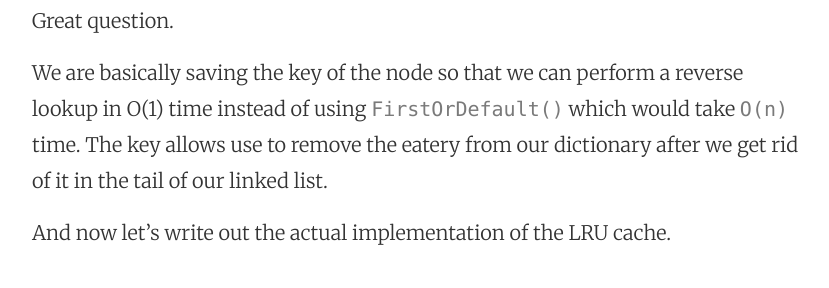
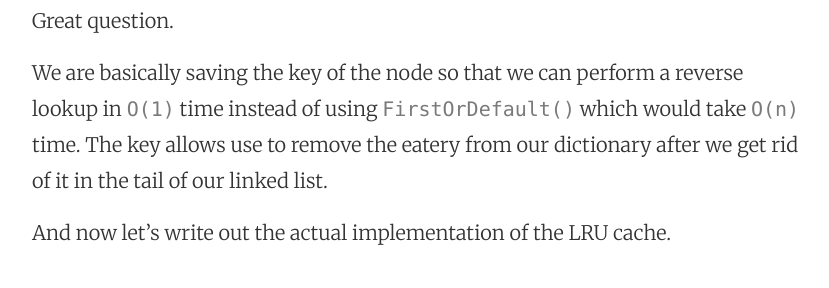
Before and after one commit to JungMinu/AvetisG.github.io, a Jekyll site: the page built from _posts/2015-07-25-new-favorite-data-structure-lru-cache.md, in a window 1280 px wide and 900 px high, scrolled down 2408 px. Shown: the part 200-488 px from the top of the window, without its empty margins (224-1053 px from the left). Built offline with Jekyll 4.4.1, drawn with Linux system fonts in a browser that asks for light colours; nearby versions of some CDN libraries; Markdown is read by kramdown in place of the engine named in the settings; comment, search, counter and statistics services are not loaded.

```diff
--- a/_posts/2015-07-25-new-favorite-data-structure-lru-cache.md
+++ b/_posts/2015-07-25-new-favorite-data-structure-lru-cache.md
@@ -55,7 +55,7 @@ public class Node<D, K>
 
 As you can see the Node takes in a data and also a value. The data is obviously going to be the data which the user will be caching, however the key is a specificity in our implementation. This can be done in many ways, but one of the ways to do it is to keep track of the key in the Node. But what are we trying to do? Great question.
 
-We are basically saving the key of the node so that we can perform a reverse lookup in O(1) time instead of using `FirstOrDefault()` which would take `O(n)` time. The key allows use to remove the eatery from our dictionary after we get rid of it in the tail of our linked list.
+We are basically saving the key of the node so that we can perform a reverse lookup in `O(1)` time instead of using `FirstOrDefault()` which would take `O(n)` time. The key allows use to remove the eatery from our dictionary after we get rid of it in the tail of our linked list.
 
 And now let's write out the actual implementation of the LRU cache.
 
```
